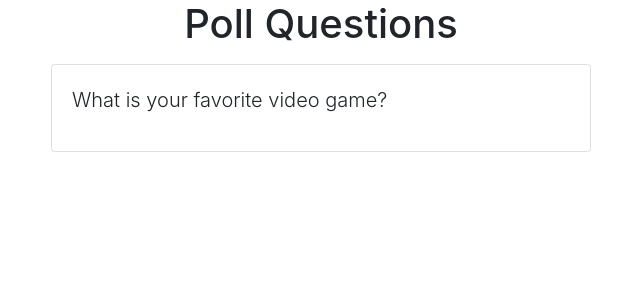
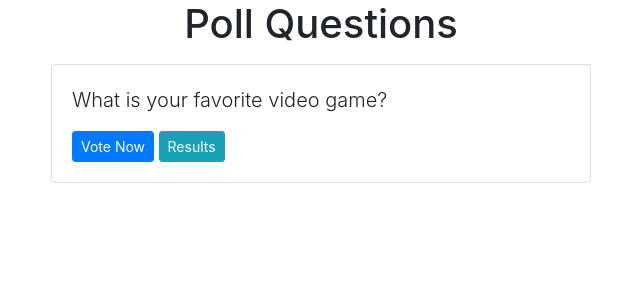
Before and after one commit to ShotaKiko/Pollster-Project, a Django app: page /polls/ in a window 1280 px wide. Shown: the top 300 px of the page, without its empty margins (319-959 px from the left). Run offline with Django 3.2, Linux system fonts and the light colour scheme; data comes from the database, SQL or seed files in the repository; some libraries are stand-ins or nearby versions.

Commit message:
added views for details and results-->templates to follow

```diff
--- a/pollster/polls/urls.py
+++ b/pollster/polls/urls.py
@@ -4,5 +4,7 @@ from . import views
 
 app_name = "polls"
 urlpatterns = [
-    path('', views.index, name='index')
+    path('', views.index, name='index'),
+    path('<int:question_id>/', views.detail, name='detail'),
+    path('<int:question_id>/results/', views.results, name='results')
 ]
--- a/pollster/polls/views.py
+++ b/pollster/polls/views.py
@@ -10,3 +10,16 @@ def index(request):
     latest_question_list = Question.objects.all()
     context = {'latest_question_list': latest_question_list}
     return render(request, 'polls/index.html', context)
+
+#show specidic que and choice
+def detail(request, question_id):
+    try:
+        question = Question.objects.get(pk=question_id)
+    except Question.DoesNotExist:
+        raise Http404("Question does not exist")
+    return render(request, 'polls/results.html', {'question': question})
+
+#get que and display vote results
+def results(request, question_id):
+    question = get_object_or_404(Question, pk=question_id)
+    return render(request, 'polls/results.html', {'question': question })
--- a/pollster/templates/polls/index.html
+++ b/pollster/templates/polls/index.html
@@ -6,6 +6,8 @@
         <div class="card mb-3">
           <div class="card-body">
             <p class="lead">{{ question.question_text }}</p>
+            <a href="{% url 'polls:detail' question.id  %}" class=" btn btn-primary btn-sm">Vote Now</a>
+            <a href="{% url 'polls:results' question.id  %}" class=" btn btn-info btn-sm">Results</a>
           </div>
         </div>
       {% endfor %}
```
Also changed, not shown: pollster/templates/polls/detail.html (added), pollster/templates/polls/results.html (added).
